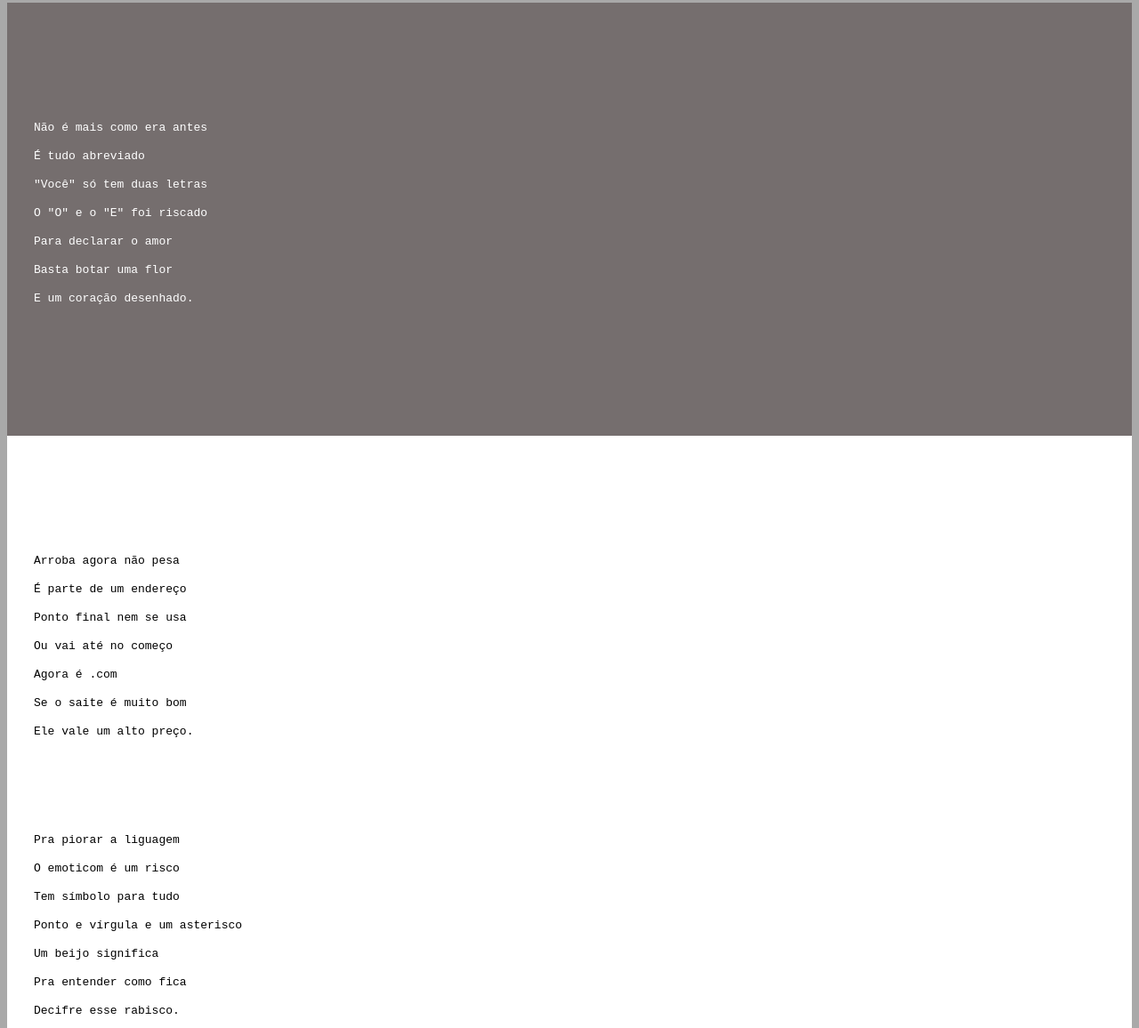
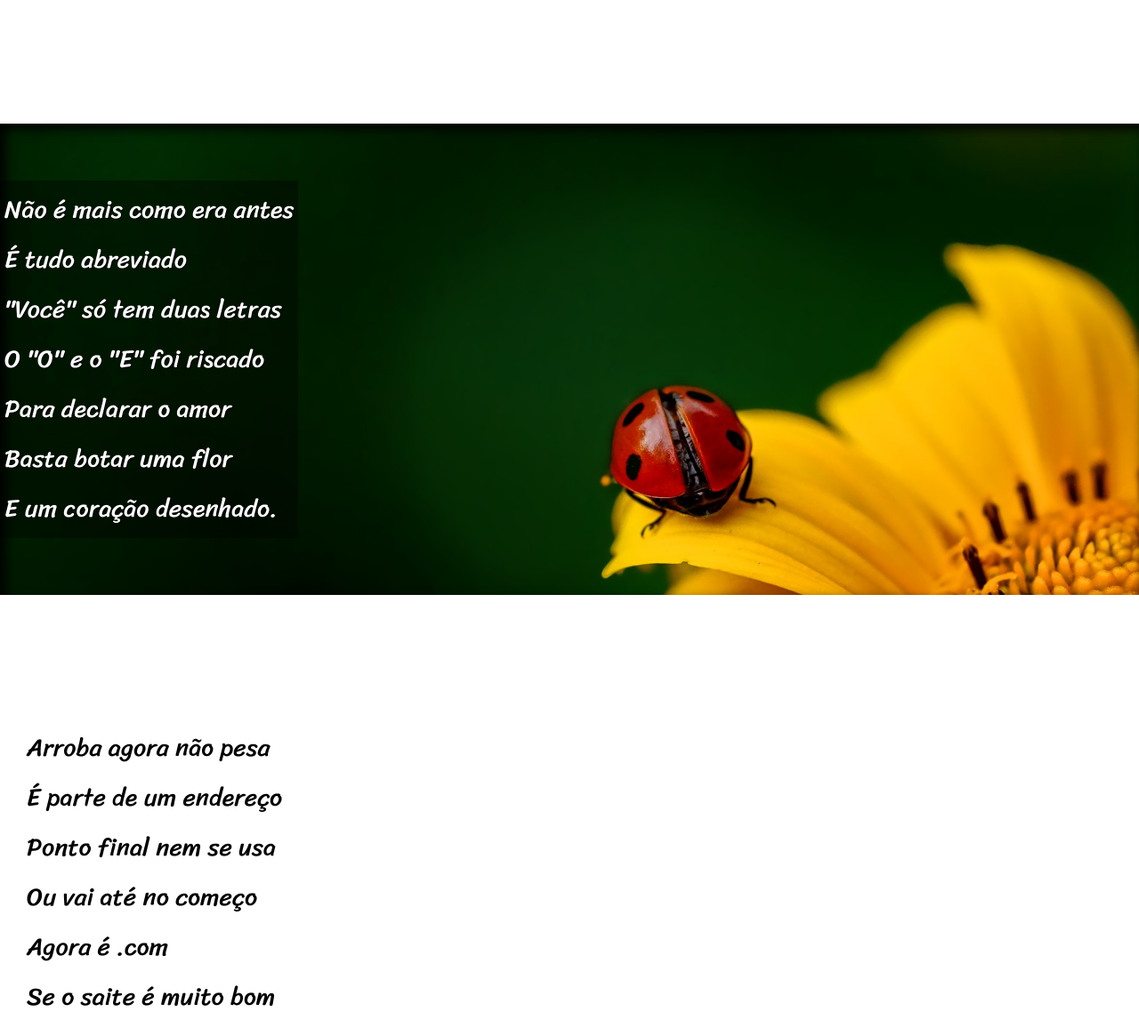
Before and after one commit to Tiago10Jesus/HTML-CSS, a plain HTML site: page Exercicios/Projeto Cordel/index.html in a window 1280 px wide. Shown: the part 748-1904 px from the top of the page at 89% size. Drawn offline with Linux system fonts and the light colour scheme.

Commit message:
atualizado

```diff
--- a/Exercicios/Projeto Cordel/estilo/style.css
+++ b/Exercicios/Projeto Cordel/estilo/style.css
@@ -1,16 +1,30 @@
 @charset "UTF-8";
 
-{
+@import url('https://fonts.googleapis.com/css2?family=Passion+One&display=swap');
+
+@import url('https://fonts.googleapis.com/css2?family=Passion+One&family=Sriracha&display=swap');
+
+:root{
+    --font1: Verdana, Geneva, Tahoma, Sans-serif;
+    --font2: 'Passion One', sans-serif;
+    --font3: 'Sriracha', 'cursive';
+}
+
+*{
     margin: 0px;
     padding: 0px;
+    font-size: 1em;
 }
 
 html, Body{
     min-height: 100vh;
-    background-color: darkgray
+    background-color: darkgray;
+    font-family: Verdana, Geneva, Tahoma, sans-serif;
+
+
 }
 
-section > pre{
+section > pre {
     white-space: pre-line;
 }
 
@@ -23,10 +37,12 @@
 header > h1 {
     padding: 50px;
     font-variant: small-caps;
+    font-family: var(--font2);
+    font-size: 10vh;
 
 }
 
-header > p {
+header > pre {
     padding-bottom: 50px;
 }
 
@@ -40,26 +56,46 @@
     text-decoration: underline;
 }
 
-section {
+section > pre {
     padding-top: 10vh;
     padding-bottom: 10vh;
     line-height: 2em;
     padding-left: 30px;
+    font-family: var(--font3);
+    font-size: 3.5vh;
+}
+
+section > p {
+    padding: 2em;
+
 }
 section.normal {
     background-color: white;
     color: black;
 }
 
-section.imagem {
-    background-color: rgb(117, 110, 110);
+section.imagem{
+    background-color: rgba(117, 110, 110, 0.466);
     color: white;
+    box-shadow: inset 6px 6px 13px 0px black;
+    background-size: cover;
+    background-attachment: fixed;
 
 }
+section.imagem > pre{
+    display: inline-block;
+    padding: 5px;
+    background-color: rgba(0, 0, 0, 0.377);
+    text-shadow: 1px 1px 0px black;
+}
+section#img01 {
+    background-image: url('../imagens/background001.jpg');
 
-section.imagem > p {
-    width: 400px;
-    background-color: rgba(0, 0, 0, 0.582);
+    background-size: cover;
+}
+section#img02 {
+    background-image: url('../imagens/background002.jpg');
+    background-size: cover;
 }
 
 footer {
--- a/Exercicios/Projeto Cordel/index.html
+++ b/Exercicios/Projeto Cordel/index.html
@@ -13,9 +13,9 @@
 
     </header>
 
-    <section>
-        <pre class="normal">
+    <section class="normal">
             <p>
+                <pre>
                     Estou ficando cansado
                     Da tal tecnologia
                     Só se fala por e-mail
@@ -23,13 +23,13 @@
                     Twitter e Facebook
                     Antes que eu caduque
                     Vou dizer tudo em poesia.
+                </pre>
             </p>
-        </pre>
     </section>
 
-    <section class="imagem">
+    <section class="imagem" id="img01">
+                <p>
                     <pre>
-            <p>
                         Não é mais como era antes
                         É tudo abreviado
                         "Você" só tem duas letras
@@ -37,13 +37,13 @@
                         Para declarar o amor
                         Basta botar uma flor
                         E um coração desenhado.
+                    </pre>
                 </p>
-        </pre>
     </section>
 
     <section class="normal">
+            <p>
                 <pre>
-            <p>
                     Arroba agora não pesa
                     É parte de um endereço
                     Ponto final nem se usa
@@ -51,8 +51,10 @@
                     Agora é .com
                     Se o saite é muito bom
                     Ele vale um alto preço.
+                </pre>
             </p>
             <p>
+                <pre>
                     Pra piorar a liguagem
                     O emoticom é um risco
                     Tem símbolo para tudo
@@ -60,13 +62,13 @@
                     Um beijo significa
                     Pra entender como fica
                     Decifre esse rabisco.
+                </pre>
             </p>
-        </pre>
     </section>
 
-    <section class="imagem">
+    <section class="imagem" id="img02">
+            <p>
                 <pre>
-            <p>
                     Tenho saudade das cartas
                     Escritas com a própria mão
                     Mandava no mês de Junho
@@ -74,8 +76,8 @@
                     Mas matava a saudade
                     Era texto de verdade
                     Nas linhas do coração.
+                </pre>
             </p>
-        </pre>
     </section>
 
 
```
Also changed, not shown: Exercicios/Projeto Cordel/imagens/._background001.jpg (deleted), Exercicios/Projeto Cordel/imagens/._background002.jpg (deleted), Exercicios/Projeto Cordel/imagens/background001.jpg (added), Exercicios/Projeto Cordel/imagens/background002.jpg (added). Lines whose indentation alone changed are shown as unchanged.
